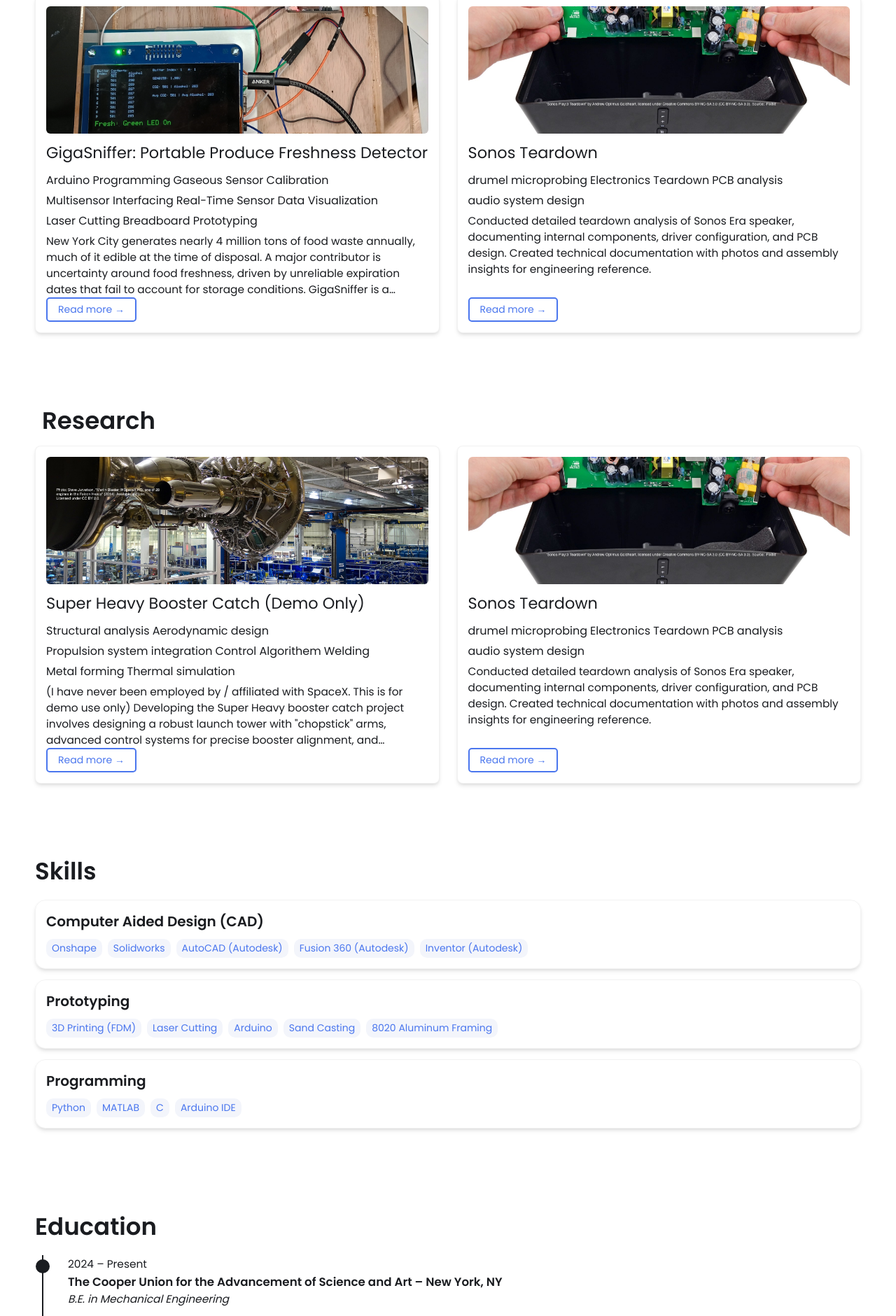
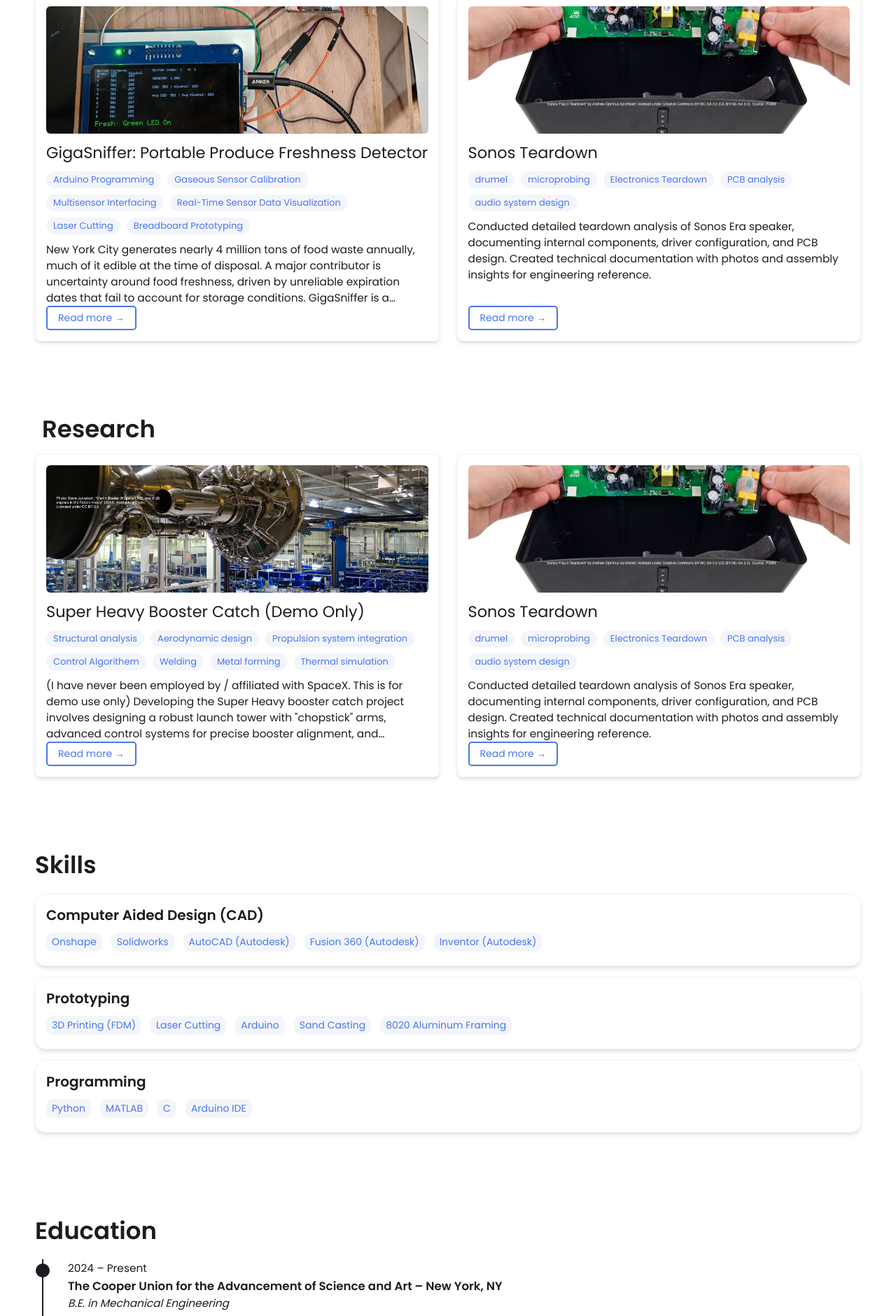
Before and after one commit to zeshui-song/zeshui-song.github.io, a Jekyll site: the page built from index.html, in a window 1280 px wide. Shown: the part 1066-2947 px from the top of the page at 70% size. Built offline with Jekyll 4.4.1, drawn with Linux system fonts in a browser that asks for light colours.

Commit message:
project skills goofy

```diff
--- a/css/styles.css
+++ b/css/styles.css
@@ -345,6 +345,19 @@
     flex-wrap: wrap;
     gap: 4px;
     margin-bottom: 5px;
+}
+
+.skill {
+    display: inline-block;
+    background-color: var(--light-background-color);
+    color: var(--link-color);
+    padding: 2px 10px;
+    border-radius: 12px;
+    font-size: 13px;
+    font-weight: 500;
+    margin-right: 5px;
+    margin-bottom: 5px;
+    white-space: nowrap;
 }
 
 .project-card .project-description,
```
